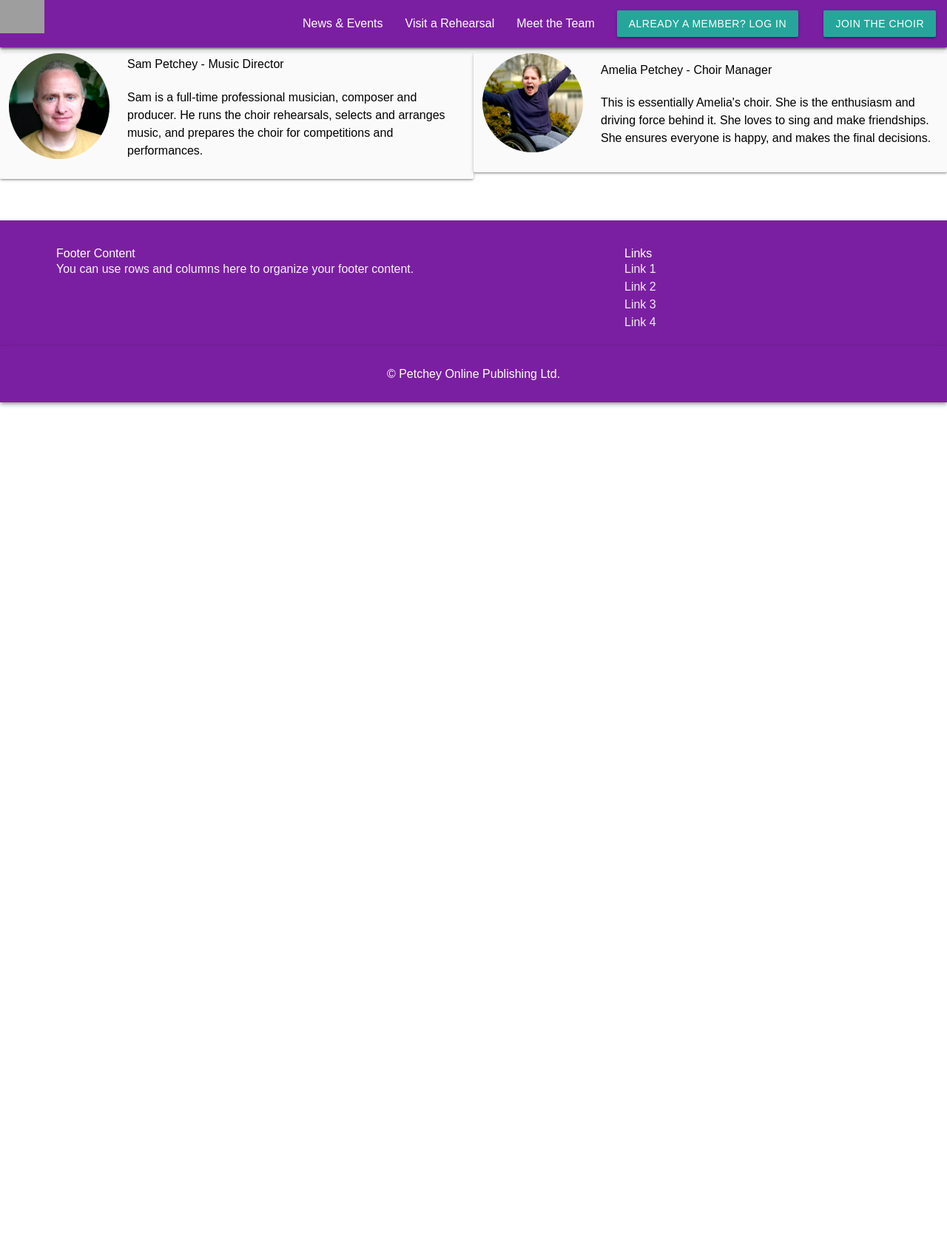
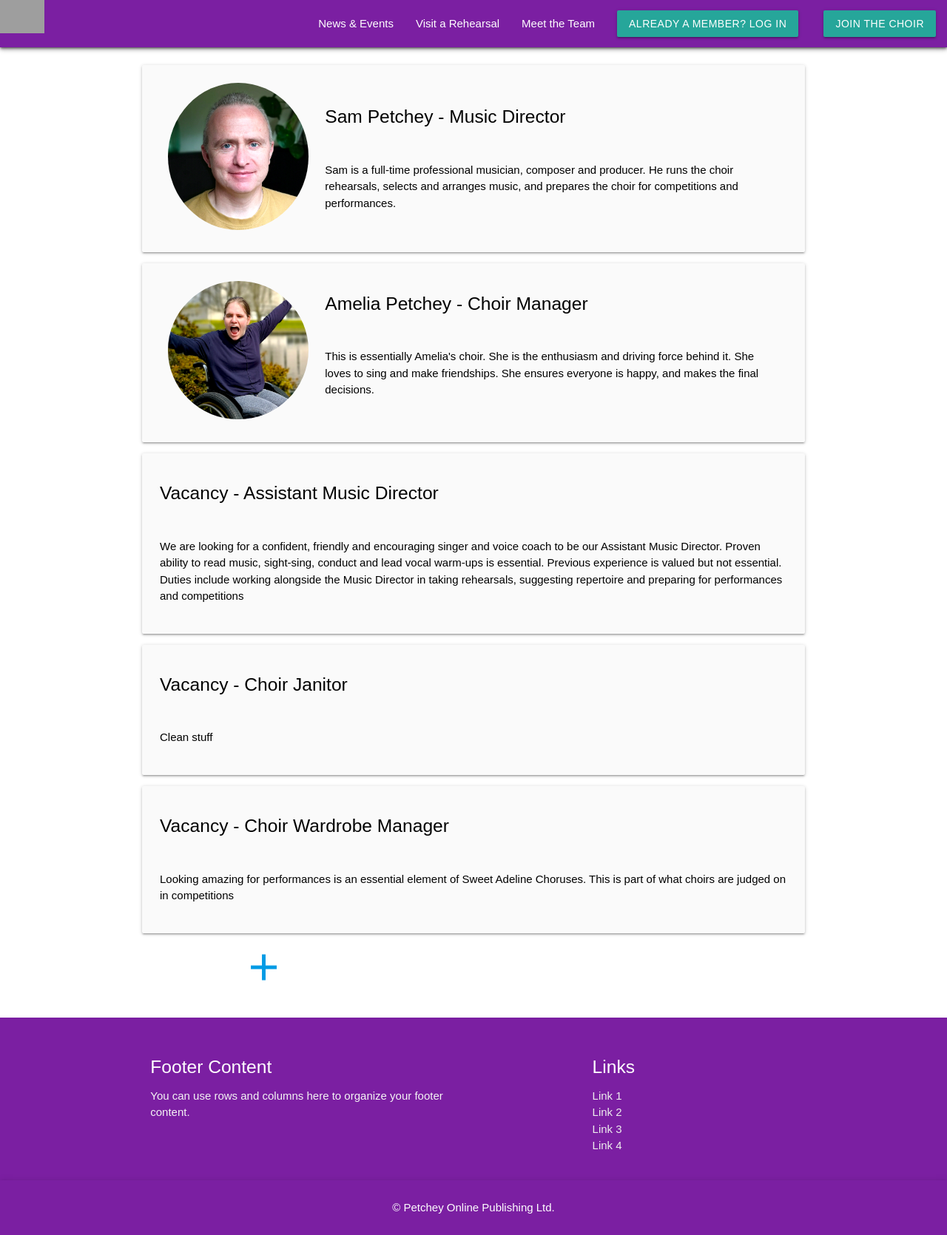
Before and after one commit to sampetchey/sweet-chariot-singers, a Django app: page /team in a window 1280 px wide. Shown: the whole page at 74% size. Before the commit the page ends 550 px from the top, so only its background shows below. Run offline with Django 4.2, Linux system fonts and the light colour scheme; data comes from the database, SQL or seed files in the repository; data that the repository does not hold is empty; some libraries are stand-ins or nearby versions; grey boxes are pictures that could not be loaded.

Commit message:
add modal to edit vacancies

```diff
--- a/home/templates/home/team.html
+++ b/home/templates/home/team.html
@@ -2,9 +2,8 @@
 {% load static %}
 
 {% block content %}
-  <div class="row">
-    <div class="col s6 card-panel grey lighten-5 z-depth-1 team-info">
-      <div class="row valign-wrapper">
+  <div class="container">
+    <div class="row card-panel grey lighten-5 z-depth-1 team-info valign-wrapper">
       <div class="col s3">
         <img src="media/headshot_sam.png" alt="" class="circle responsive-img" /> <!-- notice the "circle" class -->
       </div>
@@ -15,9 +14,7 @@
         </span>
       </div>
     </div>
-    </div>
-    <div class="col s6 card-panel grey lighten-5 z-depth-1 team-info">
-      <div class="row valign-wrapper">
+    <div class="row card-panel grey lighten-5 z-depth-1 team-info">
       <div class="col s3">
         <img src="media/headshot_amelia.png" alt="" class="circle responsive-img" /> <!-- notice the "circle" class -->
       </div>
@@ -28,16 +25,28 @@
         </span>
       </div>
     </div>
-    </div>
-  </div>
-  <div class="row">
     {% for vacancy in vacancies %}
-    <div class="col s6 card-panel grey lighten-5 z-depth-1 team-info">
+      <div class="row card-panel grey lighten-5 z-depth-1 team-info">
         <span class="black-text">
           <h5>Vacancy - {{ vacancy.job_title }}</h5><br />
           <p>{{ vacancy.content }}</p>
         </span>
       </div>
     {% endfor %}
+    <div class="container">
+      <a><i class="medium material-icons modal-trigger text-black" data-target="modal1">add</i></a>
+      {% comment %} <a class="waves-effect waves-light btn modal-trigger" data-target="modal1">Modal</a> {% endcomment %}
+
+      <!-- Modal Structure -->
+      <div id="modal1" class="modal">
+        <div class="modal-content">
+          <h4>Modal Header</h4>
+          <p>A bunch of text</p>
+        </div>
+        <div class="modal-footer">
+          <a href="#!" class="modal-close waves-effect waves-green btn-flat">Agree</a>
+        </div>
+      </div>
+    </div>
   </div>
 {% endblock %}
--- a/static/js/script.js
+++ b/static/js/script.js
@@ -1,5 +1,5 @@
 var options = {
-    inDuration : 5000
+    inDuration : 1000
 }
 
 document.addEventListener('DOMContentLoaded', function() {
--- a/templates/base.html
+++ b/templates/base.html
@@ -16,7 +16,8 @@
 
   {% block corecss %}
   <link rel="stylesheet" href="https://cdnjs.cloudflare.com/ajax/libs/materialize/1.0.0/css/materialize.min.css">
-  <link rel="stylesheet" href="https://cdn.jsdelivr.net/npm/bulma@0.9.4/css/bulma.min.css">
+  <link href="https://fonts.googleapis.com/icon?family=Material+Icons" rel="stylesheet">
+  {% comment %} <link rel="stylesheet" href="https://cdn.jsdelivr.net/npm/bulma@0.9.4/css/bulma.min.css"> {% endcomment %}
   <link rel="stylesheet" href="{% static 'css/base.css' %}">
   {% endblock %}
 
```
Also changed, not shown: home/templates/home/index.html (+0 -15 lines), db.sqlite3. Lines whose indentation alone changed are shown as unchanged.
